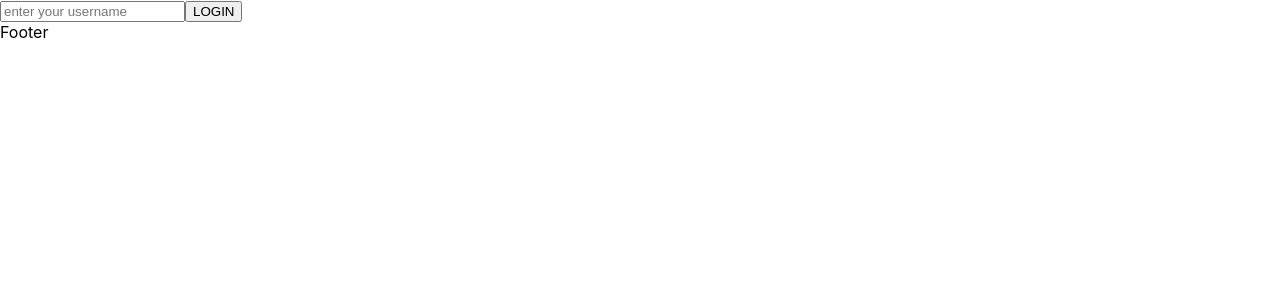
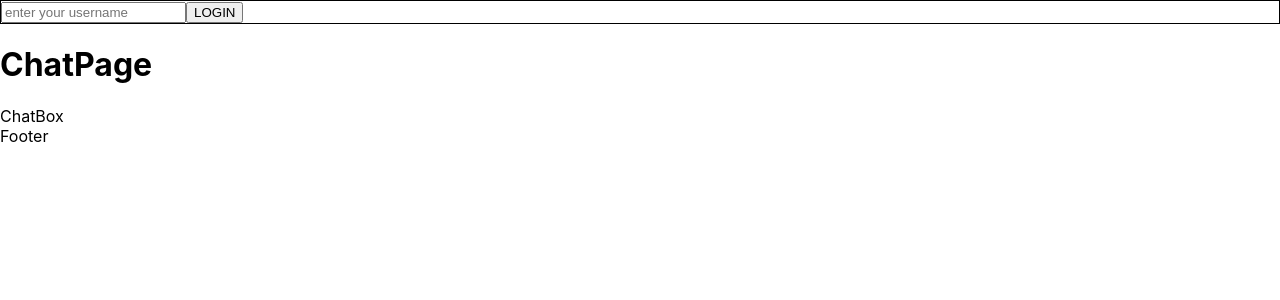
Before and after one commit to elke-codes/on-the-road, a React (Create React App) app in the folder client/: page /chat in a window 1280 px wide. Shown: the top 300 px of the page. Built offline with nearby package versions, Linux system fonts and the light colour scheme.

Commit message:
pass username to chatpage

```diff
--- a/client/src/App.jsx
+++ b/client/src/App.jsx
@@ -20,16 +20,16 @@ const App = () => {
 			<Switch>
 				<Route path="/" exact component={HomePage} />
 				<Route path="/map" component={MapPage} />
-				<Route
+				{/* <Route
 					path="/chat"
 					render={() => {
 						<ChatPage userName={userName} />;
 					}}
-				/>
-
-				{/* // component={ChatPage} />
-
-				//  render={(props) => <DetailsPage globalStore={globalStore} {...props} */}
+				/> */}
+				{/* <Route path="/chat" component={ChatPage} /> */}
+				<Route path="/chat">
+					<ChatPage userName={userName} />
+				</Route>
 			</Switch>
 			<Footer />
 		</BrowserRouter>
--- a/client/src/components/Header/Header.scss
+++ b/client/src/components/Header/Header.scss
@@ -0,0 +1,3 @@
+.header {
+	border: 1px solid black;
+}
```
